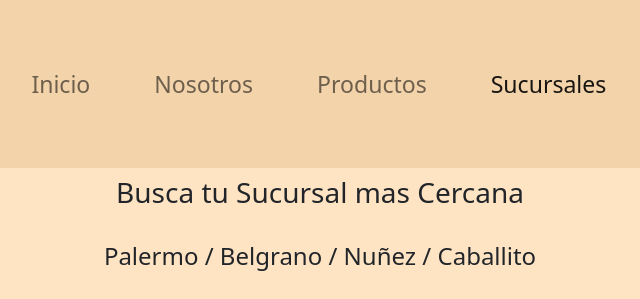
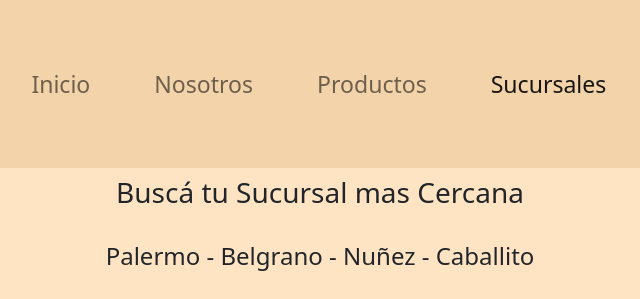
Before and after one commit to JonaGGonzalez/mi-proyecto-final, a website: page pages/sucursales.html in a window 1280 px wide. Shown: the top 299 px of the page, 320-960 px from the left. Drawn offline with nearby package versions, Linux system fonts and the light colour scheme; grey boxes are pictures that could not be loaded.

Commit message:
correccion titulos en sucursales.html

```diff
--- a/pages/sucursales.html
+++ b/pages/sucursales.html
@@ -56,9 +56,9 @@
 
   <main id="sucursales">
 
-    <h3 class="d-flex justify-content-center mt-2">Busca tu Sucursal mas Cercana</h3>
+    <h3 class="d-flex justify-content-center mt-2">Buscá tu Sucursal mas Cercana</h3>
     <br>
-    <h4 class="d-flex justify-content-center">Palermo / Belgrano / Nuñez / Caballito</h4>
+    <h4 class="d-flex justify-content-center">Palermo - Belgrano - Nuñez - Caballito</h4>
     <br>
 
     <iframe class="googlemaps d-block mx-auto w-75" src="https://www.google.com/maps/embed?pb=!1m18!1m12!1m3!1d105073.26483389553!2d-58.5033387411289!3d-34.61580373594946!2m3!1f0!2f0!3f0!3m2!1i1024!2i768!4f13.1!3m3!1m2!1s0x95bcca3b4ef90cbd%3A0xa0b3812e88e88e87!2sBuenos%20Aires%2C%20CABA!5e0!3m2!1ses-419!2sar!4v1659209901682!5m2!1ses-419!2sar" width="600" height="450" style="border:0;" allowfullscreen="" loading="lazy" referrerpolicy="no-referrer-when-downgrade"></iframe>
```
